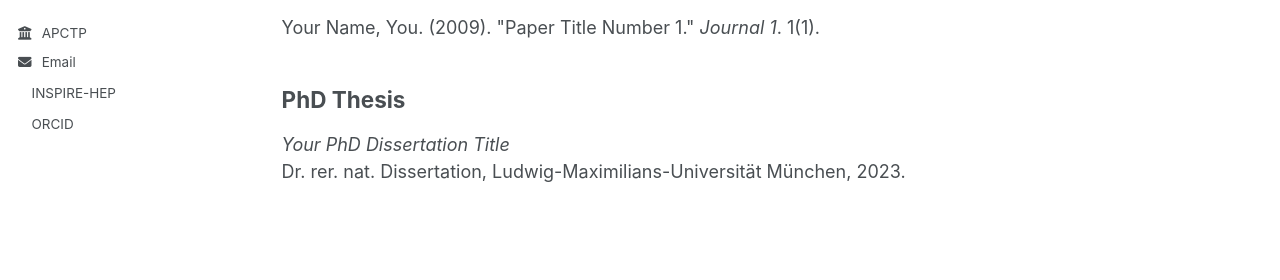
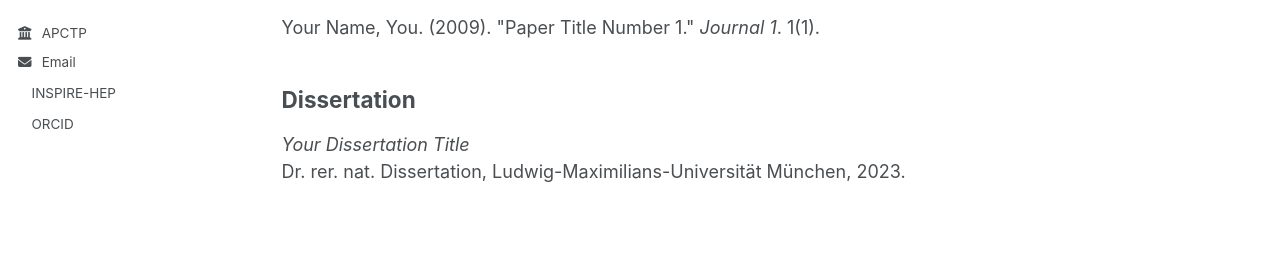
Before and after one commit to wang-yili/wang-yili.github.io, a Jekyll site: the page built from _pages/publications.html, in a window 1280 px wide. Shown: the part 335-615 px from the top of the page. Built offline with Jekyll 4.4.1, drawn with Linux system fonts in a browser that asks for light colours; a style sheet for code colours, icons or effects is not loaded.

Commit message:
Rename PhD Thesis section to Dissertation

```diff
--- a/_pages/publications.html
+++ b/_pages/publications.html
@@ -13,9 +13,9 @@ author_profile: true
   </p>
 {% endfor %}
 
-<h2>PhD Thesis</h2>
+<h2>Dissertation</h2>
 
 <p>
-  <i>Your PhD Dissertation Title</i><br>
+  <i>Your Dissertation Title</i><br>
   Dr. rer. nat. Dissertation, Ludwig-Maximilians-Universität München, 2023.
 </p>
```
